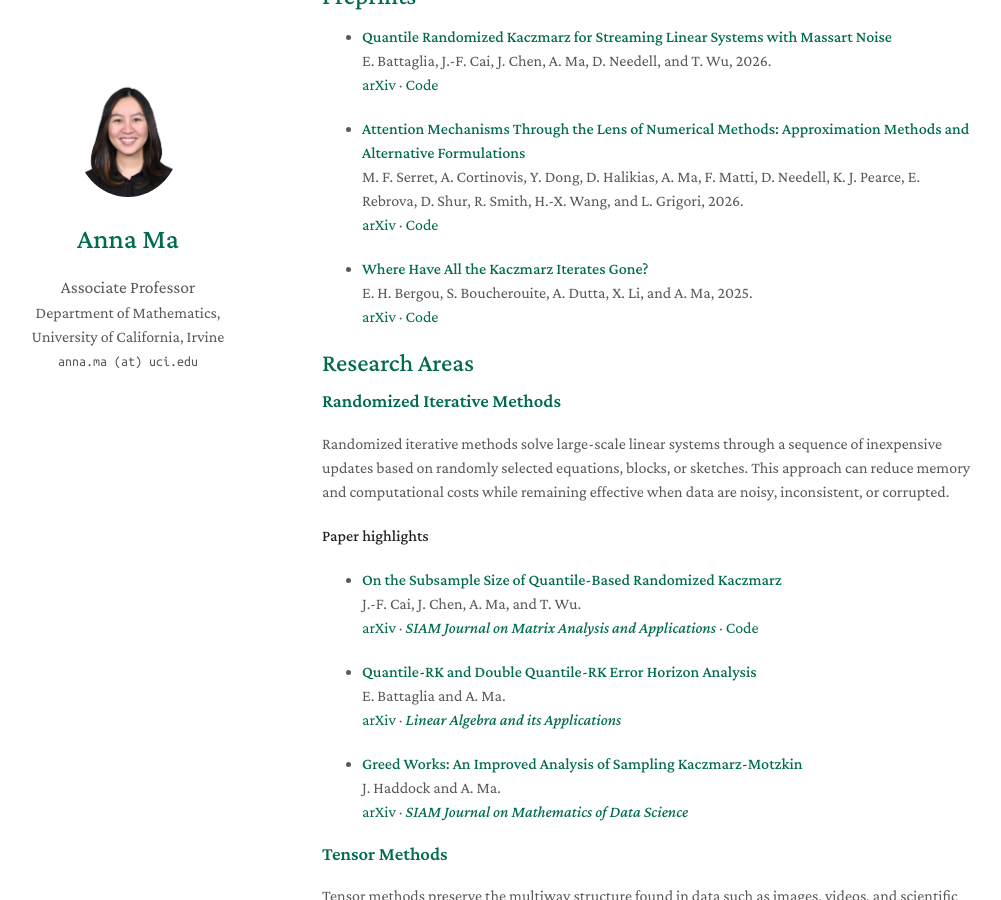
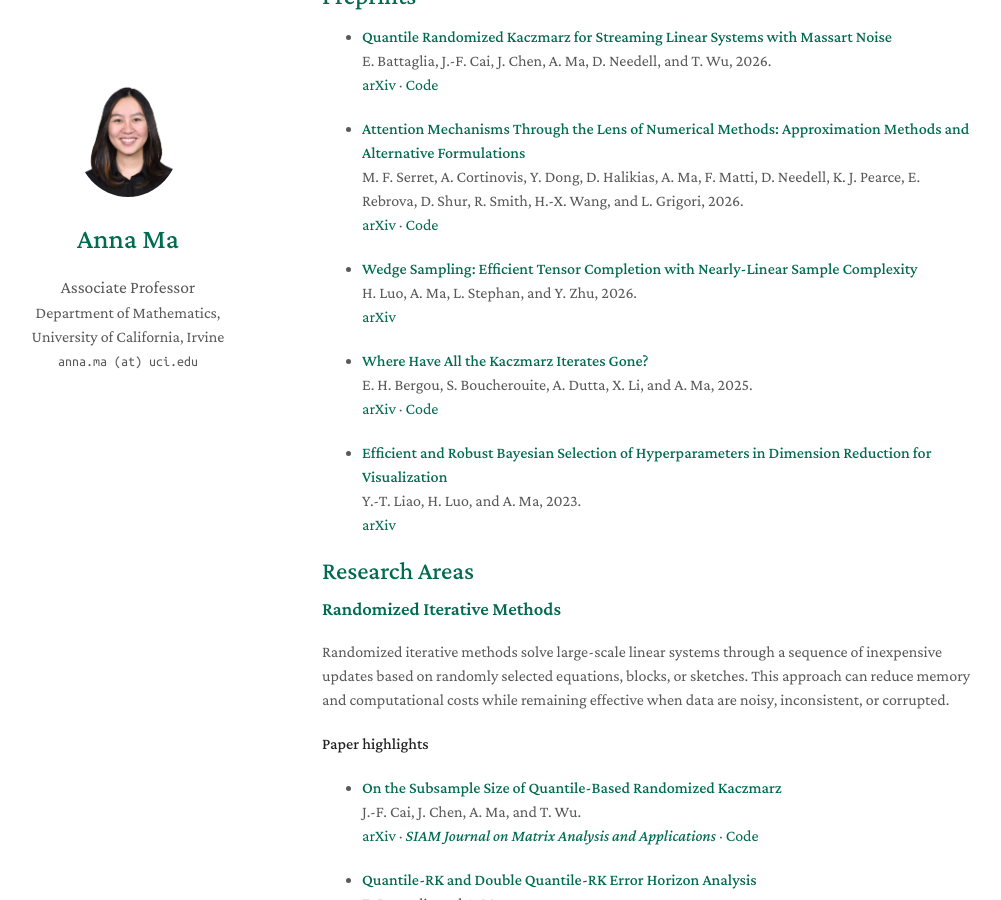
Before and after one commit to anna-math/anna-math.github.io, a Jekyll site: the page built from research.md, in a window 1280 px wide and 900 px high, scrolled down 355 px. Shown: the whole window, without its empty margins (148-1149 px from the left). Built offline with Jekyll 4.4.1, drawn with Linux system fonts in a browser that asks for light colours; a style sheet for code colours, icons or effects is not loaded.

Commit message:
Update research.md

```diff
--- a/research.md
+++ b/research.md
@@ -19,9 +19,17 @@ Below, I highlight some recent works and provide code, when available, associate
   M. F. Serret, A. Cortinovis, Y. Dong, D. Halikias, A. Ma, F. Matti, D. Needell, K. J. Pearce, E. Rebrova, D. Shur, R. Smith, H.-X. Wang, and L. Grigori, 2026.<br>
   [arXiv](https://arxiv.org/abs/2604.01757) · [Code](https://github.com/rnla-transformers/qkv_extractor)
 
+- **[Wedge Sampling: Efficient Tensor Completion with Nearly-Linear Sample Complexity](https://arxiv.org/abs/2602.05869)**<br>
+  H. Luo, A. Ma, L. Stephan, and Y. Zhu, 2026.<br>
+  [arXiv](https://arxiv.org/abs/2602.05869)
+
 - **[Where Have All the Kaczmarz Iterates Gone?](https://arxiv.org/abs/2510.08563)**<br>
   E. H. Bergou, S. Boucherouite, A. Dutta, X. Li, and A. Ma, 2025.<br>
   [arXiv](https://arxiv.org/abs/2510.08563) · [Code](https://github.com/SoumiaBouch/Where-Have-All-the-Kaczmarz-Iterates-Gone)
+
+- **[Efficient and Robust Bayesian Selection of Hyperparameters in Dimension Reduction for Visualization](https://arxiv.org/abs/2306.00357)**<br>
+  Y.-T. Liao, H. Luo, and A. Ma, 2023.<br>
+  [arXiv](https://arxiv.org/abs/2306.00357)
 
 ## Research Areas
 
```
